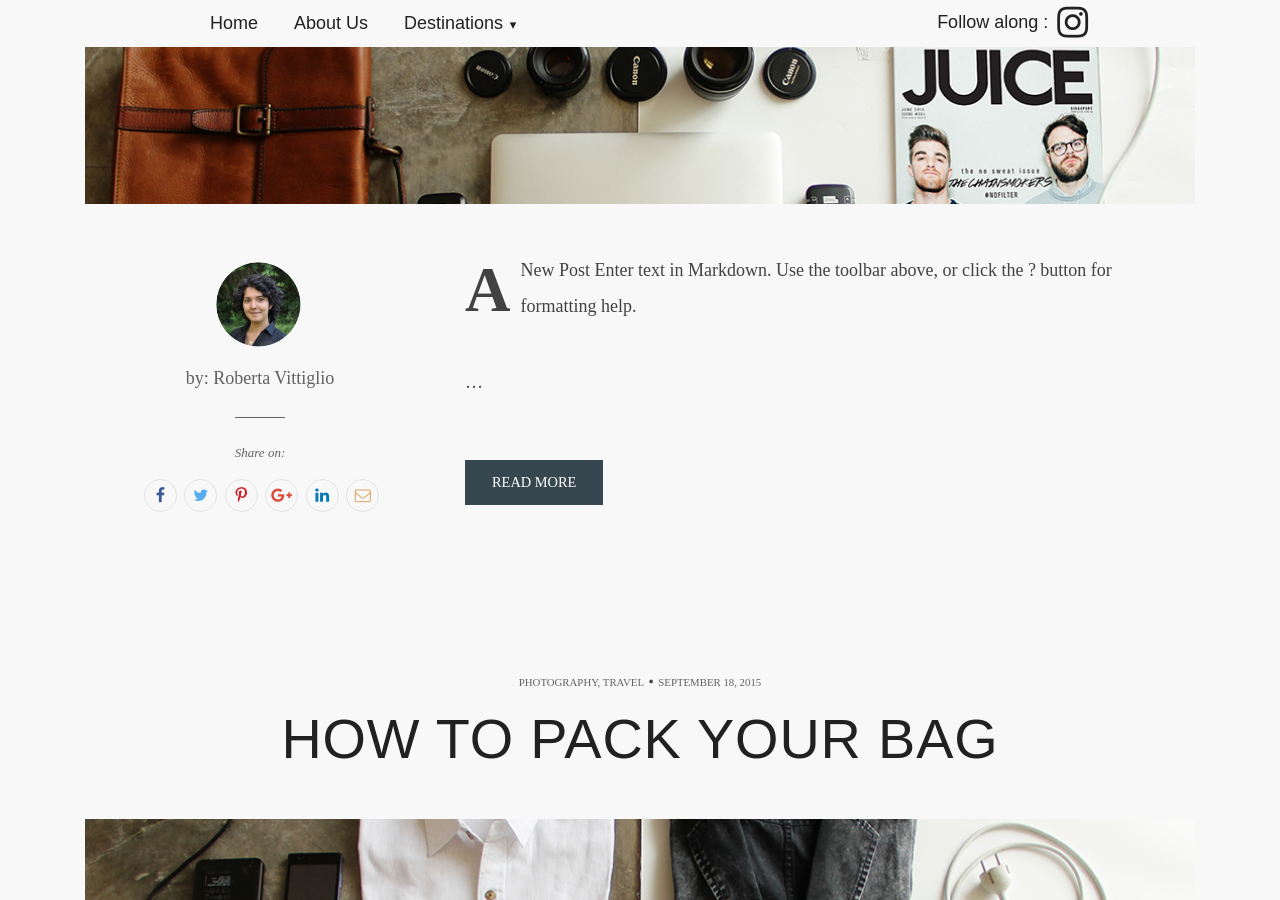
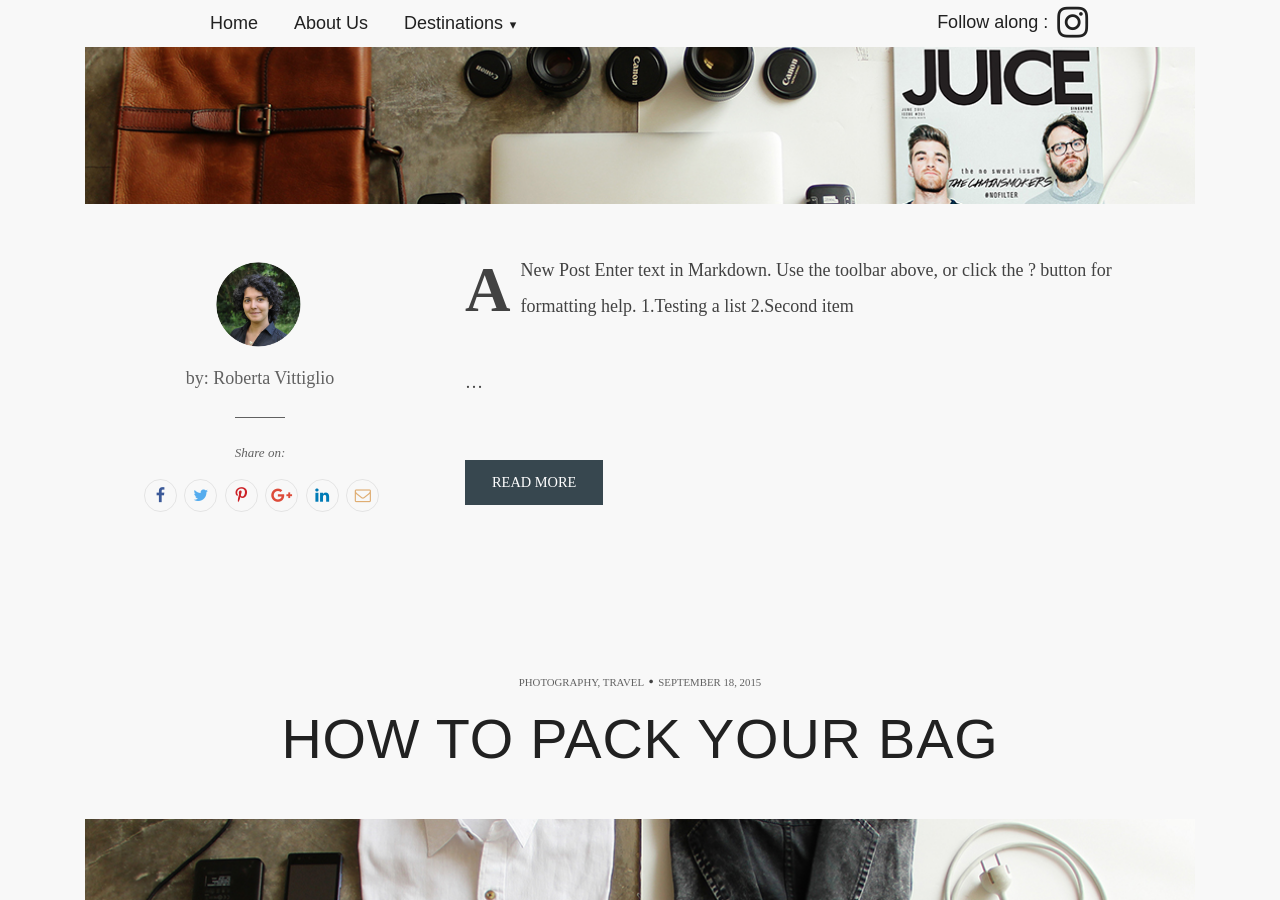
Before and after one commit to pschydlo/blog, a Jekyll site: the page built from index.md, in a window 1280 px wide and 900 px high, scrolled down 825 px. Built offline with Jekyll 4.4.1, drawn with Linux system fonts in a browser that asks for light colours; nearby versions of some CDN libraries; some web fonts are replaced; comment, search, counter and statistics services are not loaded.

Commit message:
Testing list

```diff
--- a/_posts/2018-03-25-roby-test.md
+++ b/_posts/2018-03-25-roby-test.md
@@ -10,3 +10,6 @@
 ## A New Post
 
 Enter text in [Markdown](http://daringfireball.net/projects/markdown/). Use the toolbar above, or click the **?** button for formatting help.
+
+1.Testing a list
+2.Second item
```
